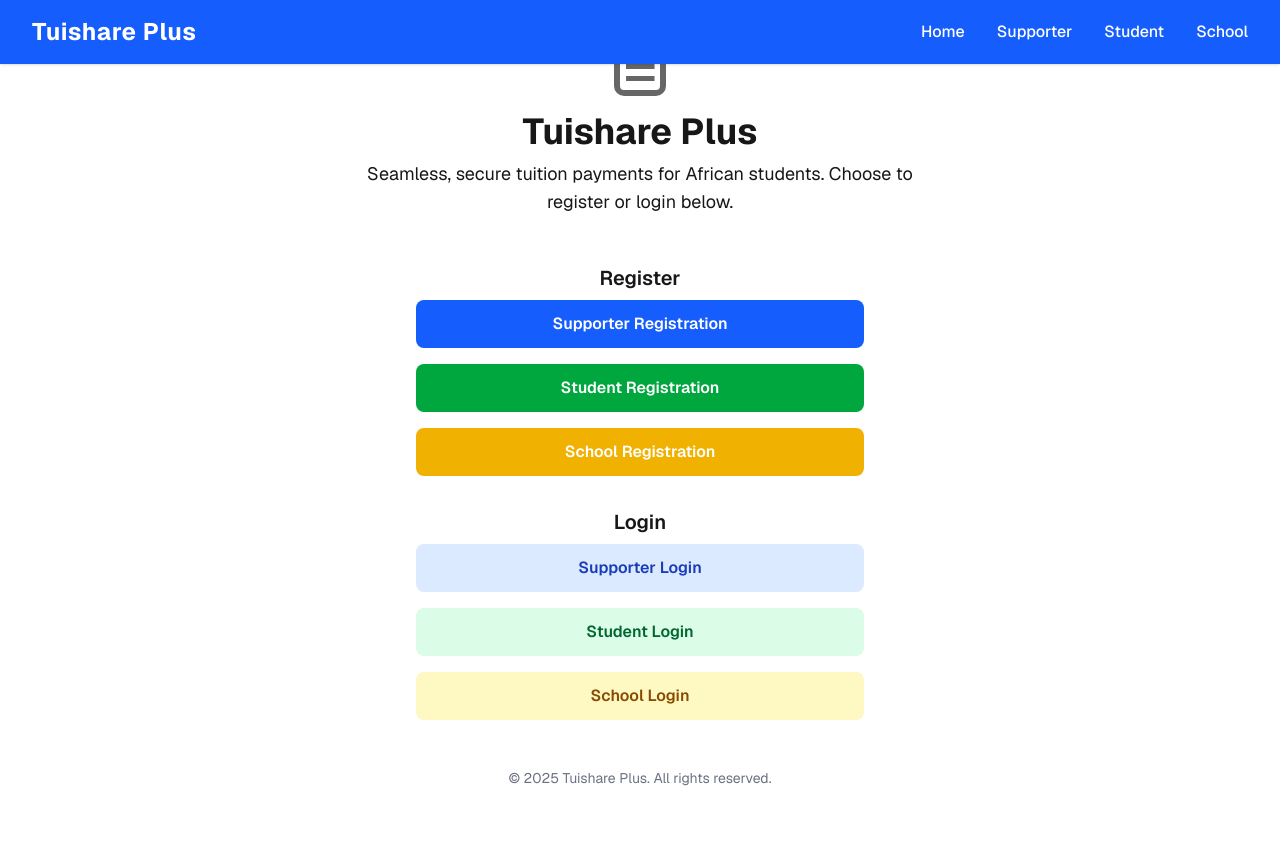
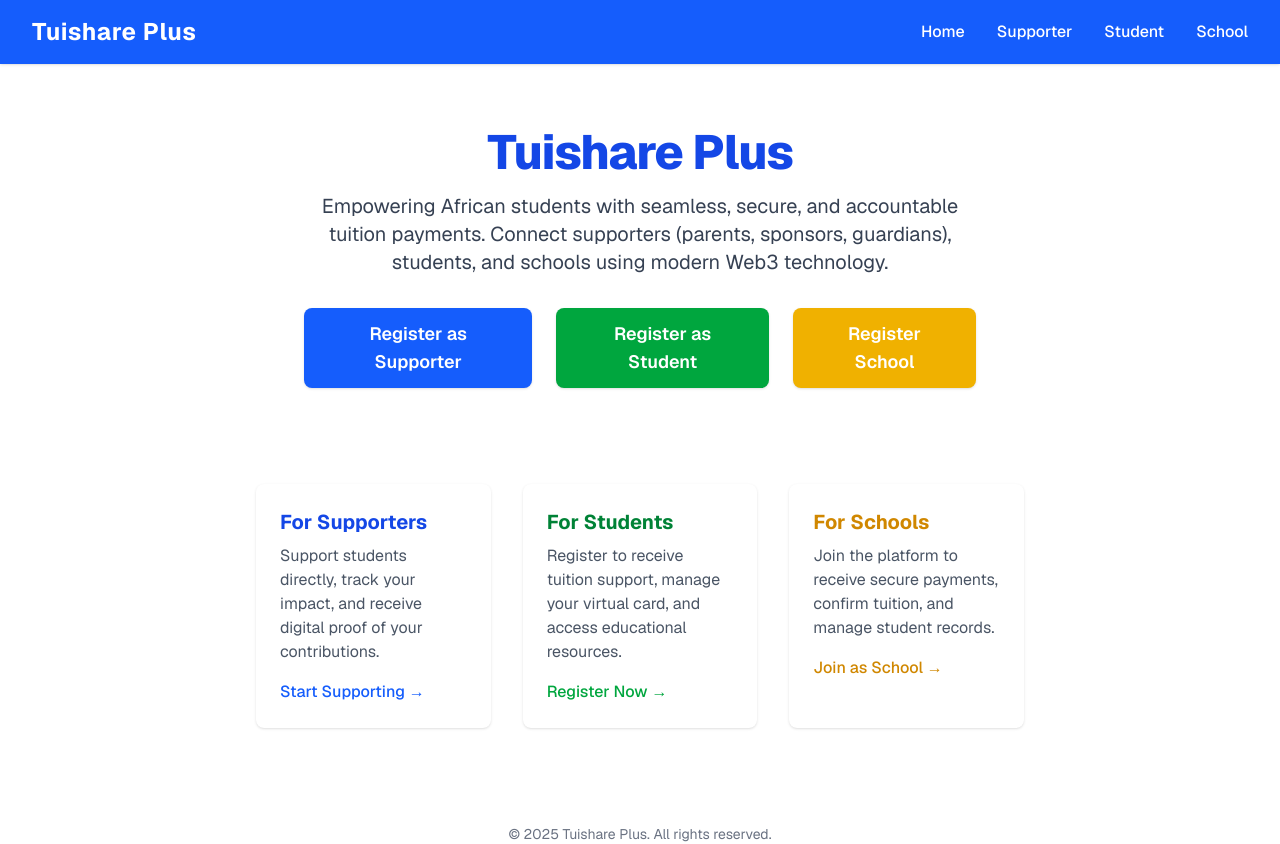
Before and after one commit to iVy-tech256/TuiShare, a Next.js app in the folder tuishare-frontend/: page / in a window 1280 px wide. Before the commit the page ends 820 px from the top, so only its background shows below. Built offline with nearby package versions, Linux system fonts and the light colour scheme.

Commit message:
Redesing landing page

```diff
--- a/tuishare-frontend/app/page.tsx
+++ b/tuishare-frontend/app/page.tsx
@@ -1,71 +1,88 @@
-import Image from "next/image";
 import Link from "next/link";
 import Navbar from "@/components/Navbar";
 
 export default function Home() {
   return (
-    <div className="min-h-screen flex flex-col items-center justify-center bg-background text-foreground font-sans p-8">
+    <div className="min-h-screen flex flex-col bg-background text-foreground font-sans pt-20">
       <Navbar />
-      <header className="mb-8 flex flex-col items-center">
-        <Image
-          src="/file.svg"
-          alt="Tuishare Plus Logo"
-          width={64}
-          height={64}
-        />
-        <h1 className="text-4xl font-bold mt-4 mb-2">Tuishare Plus</h1>
-        <p className="text-lg text-center max-w-xl mb-4">
-          Seamless, secure tuition payments for African students. Choose to
-          register or login below.
-        </p>
-      </header>
-      <main className="flex flex-col gap-8 items-center w-full max-w-md">
-        <div className="w-full">
-          <h2 className="text-xl font-semibold mb-2 text-center">Register</h2>
-          <div className="flex flex-col gap-4">
+      <main className="flex-1 flex flex-col items-center justify-center px-4 py-12">
+        <section className="max-w-2xl w-full text-center mb-12">
+          <h1 className="text-5xl font-extrabold mb-4 tracking-tight text-blue-700">
+            Tuishare Plus
+          </h1>
+          <p className="text-xl text-gray-700 mb-6">
+            Empowering African students with seamless, secure, and accountable
+            tuition payments. Connect supporters (parents, sponsors, guardians),
+            students, and schools using modern Web3 technology.
+          </p>
+          <div className="flex flex-col md:flex-row gap-6 justify-center mt-8">
             <Link
               href="/supporter/register"
-              className="w-full py-3 px-6 rounded-lg bg-blue-600 text-white font-semibold text-center hover:bg-blue-700 transition"
+              className="py-3 px-8 rounded-lg bg-blue-600 text-white font-semibold text-lg shadow hover:bg-blue-700 transition-all duration-200"
             >
-              Supporter Registration
+              Register as Supporter
             </Link>
             <Link
               href="/student/register"
-              className="w-full py-3 px-6 rounded-lg bg-green-600 text-white font-semibold text-center hover:bg-green-700 transition"
+              className="py-3 px-8 rounded-lg bg-green-600 text-white font-semibold text-lg shadow hover:bg-green-700 transition-all duration-200"
             >
-              Student Registration
+              Register as Student
             </Link>
             <Link
               href="/school/register"
-              className="w-full py-3 px-6 rounded-lg bg-yellow-500 text-white font-semibold text-center hover:bg-yellow-600 transition"
+              className="py-3 px-8 rounded-lg bg-yellow-500 text-white font-semibold text-lg shadow hover:bg-yellow-600 transition-all duration-200"
             >
-              School Registration
+              Register School
             </Link>
           </div>
-        </div>
-        <div className="w-full">
-          <h2 className="text-xl font-semibold mb-2 text-center">Login</h2>
-          <div className="flex flex-col gap-4">
+        </section>
+        <section className="max-w-3xl w-full mx-auto grid md:grid-cols-3 gap-8 mt-12">
+          <div className="bg-white rounded-lg shadow p-6 transition hover:scale-105">
+            <h3 className="text-xl font-bold mb-2 text-blue-700">
+              For Supporters
+            </h3>
+            <p className="text-gray-600 mb-4">
+              Support students directly, track your impact, and receive digital
+              proof of your contributions.
+            </p>
             <Link
-              href="/supporter/login"
-              className="w-full py-3 px-6 rounded-lg bg-blue-100 text-blue-800 font-semibold text-center hover:bg-blue-200 transition"
+              href="/supporter/register"
+              className="text-blue-600 hover:underline font-medium"
             >
-              Supporter Login
-            </Link>
-            <Link
-              href="/student/login"
-              className="w-full py-3 px-6 rounded-lg bg-green-100 text-green-800 font-semibold text-center hover:bg-green-200 transition"
-            >
-              Student Login
-            </Link>
-            <Link
-              href="/school/login"
-              className="w-full py-3 px-6 rounded-lg bg-yellow-100 text-yellow-800 font-semibold text-center hover:bg-yellow-200 transition"
-            >
-              School Login
+              Start Supporting &rarr;
             </Link>
           </div>
-        </div>
+          <div className="bg-white rounded-lg shadow p-6 transition hover:scale-105">
+            <h3 className="text-xl font-bold mb-2 text-green-700">
+              For Students
+            </h3>
+            <p className="text-gray-600 mb-4">
+              Register to receive tuition support, manage your virtual card, and
+              access educational resources.
+            </p>
+            <Link
+              href="/student/register"
+              className="text-green-600 hover:underline font-medium"
+            >
+              Register Now &rarr;
+            </Link>
+          </div>
+          <div className="bg-white rounded-lg shadow p-6 transition hover:scale-105">
+            <h3 className="text-xl font-bold mb-2 text-yellow-600">
+              For Schools
+            </h3>
+            <p className="text-gray-600 mb-4">
+              Join the platform to receive secure payments, confirm tuition, and
+              manage student records.
+            </p>
+            <Link
+              href="/school/register"
+              className="text-yellow-600 hover:underline font-medium"
+            >
+              Join as School &rarr;
+            </Link>
+          </div>
+        </section>
       </main>
       <footer className="mt-12 text-sm text-center text-gray-500">
         &copy; {new Date().getFullYear()} Tuishare Plus. All rights reserved.
```
